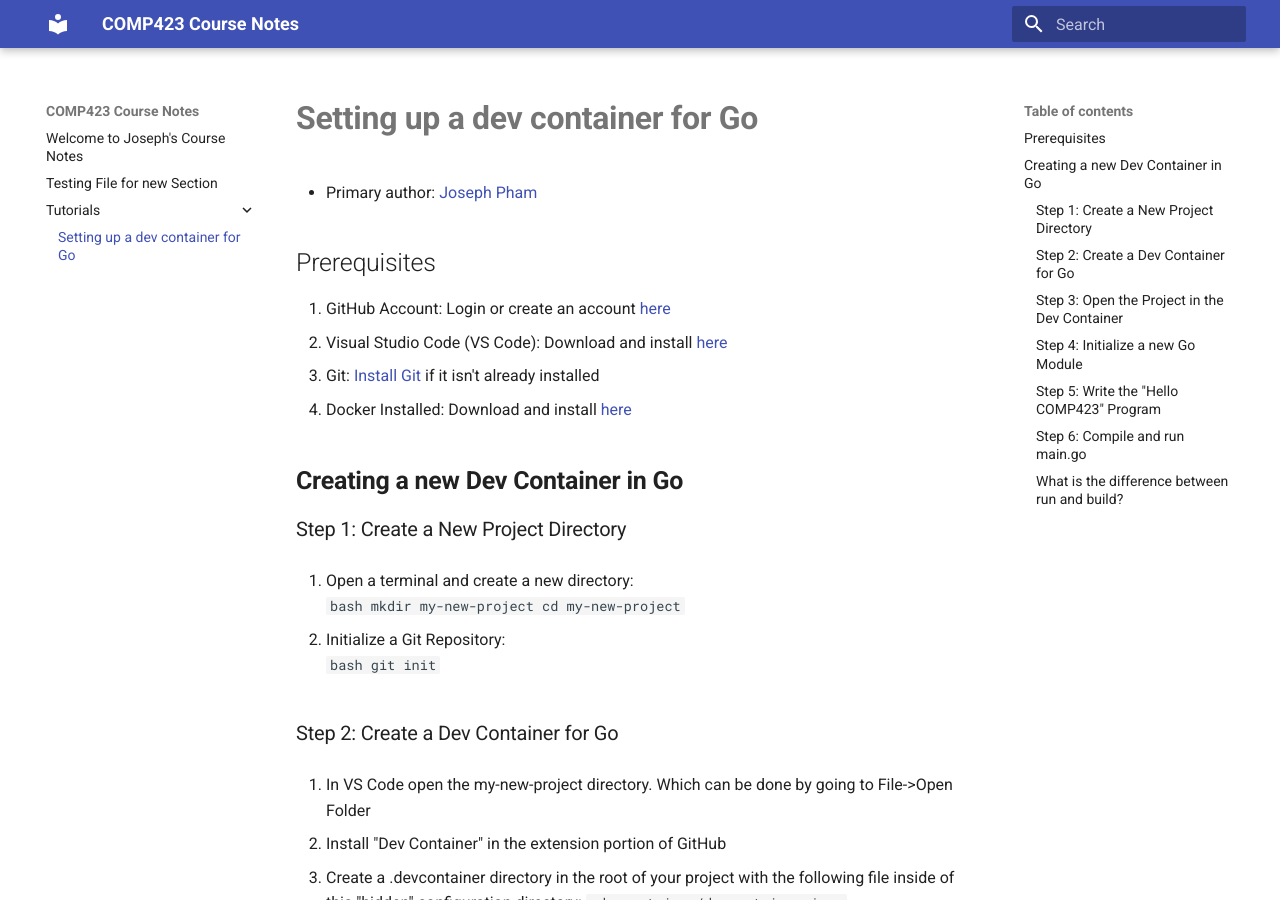
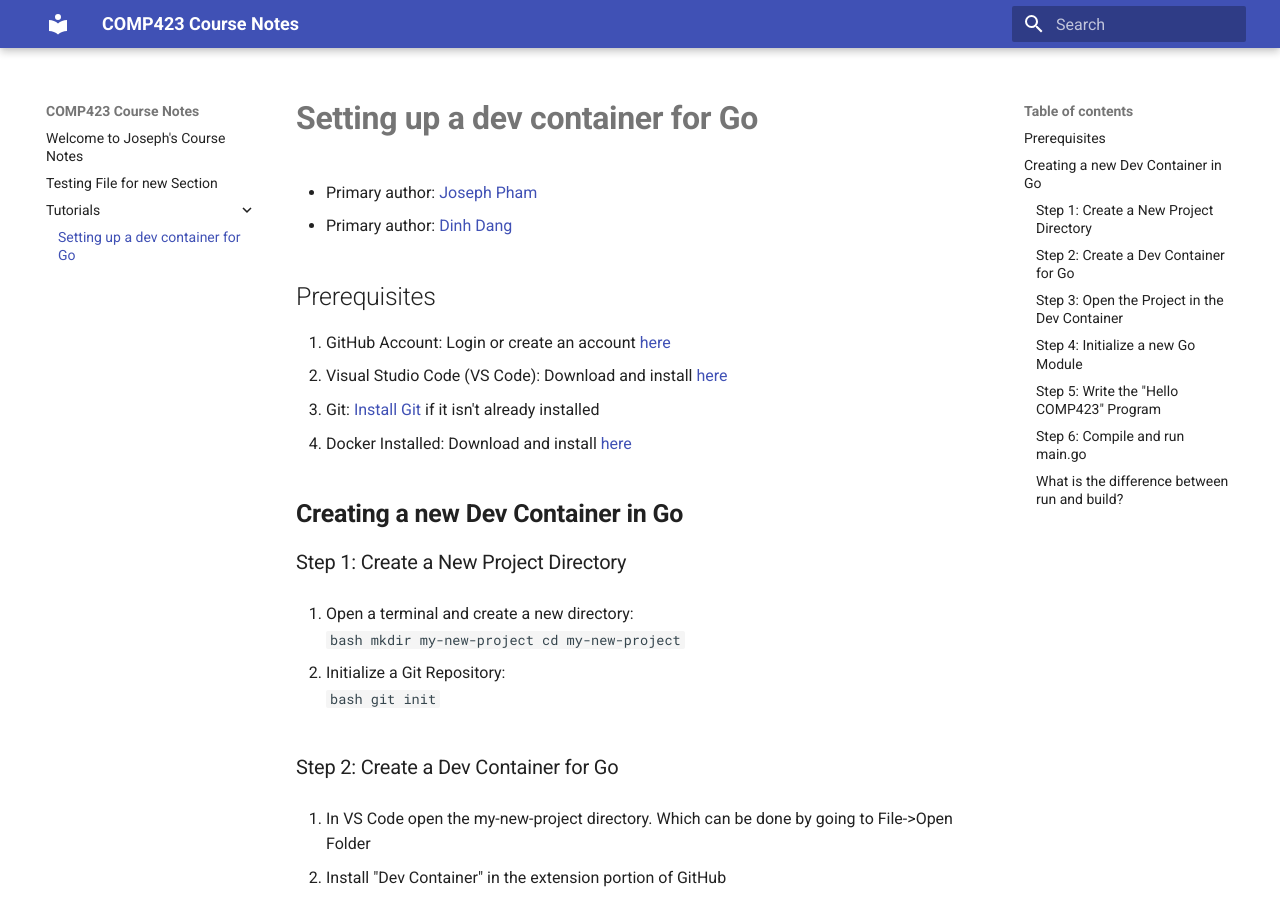
Before and after one commit to jhphamunc/comp423-course-notes, an MkDocs documentation site: the page built from docs/tutorials/go-setup.md, in a window 1280 px wide and 900 px high. Built offline with MkDocs 1.6.1 and Material for MkDocs 9.7.7, drawn with Linux system fonts in a browser that asks for light colours.

```diff
--- a/docs/tutorials/go-setup.md
+++ b/docs/tutorials/go-setup.md
@@ -1,6 +1,7 @@
 # **Setting up a dev container for Go**
 
 * Primary author: [Joseph Pham](https://github.com/jhphamunc)
+* Primary author: [Dinh Dang](https://github.com/dinhduedang)
 
 ## Prerequisites
 
```
